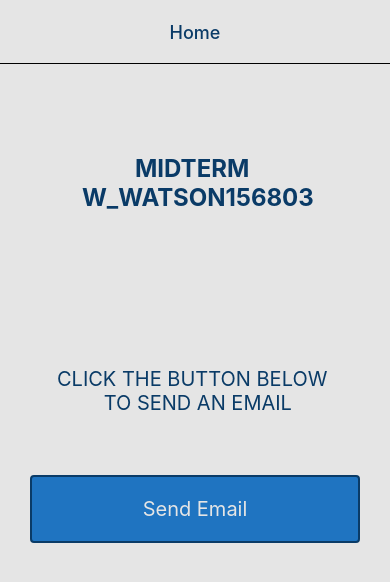
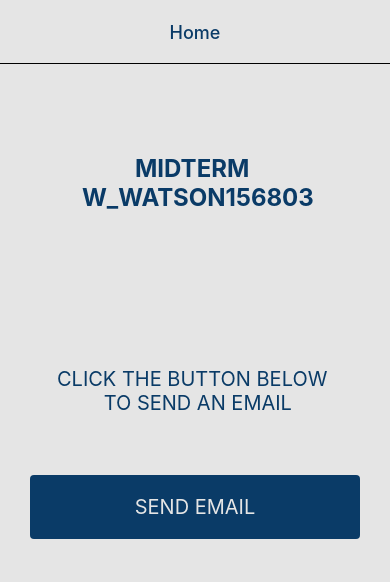
Before and after one commit to threnody5/INFO-3173-midterm-practical, a React Native app: screen /Home in a window 390 px wide. Shown: the top 582 px of the page. Built offline with nearby package versions, Linux system fonts and the light colour scheme.

Commit message:
update button to blue background

```diff
--- a/component/Button.js
+++ b/component/Button.js
@@ -23,18 +23,13 @@ const styles = StyleSheet.create({
     buttonText: {
         textAlign: 'center',
         color: '#e5e5e5',
-        fontSize: 20
+        fontSize: 20,
+        textTransform: 'uppercase'
     },
     button: {
-        backgroundColor: '#1f74c1',
+        backgroundColor: '#0a3b67',
         paddingTop: 20,
         paddingBottom:20,
         borderRadius: 4,
-        borderColor: '#0a3b67',
-        borderStyle: 'solid',
-        borderTopWidth: 2,
-        borderLeftWidth: 2,
-        borderBottomWidth: 2,
-        borderRightWidth: 2
     }
 })
```
